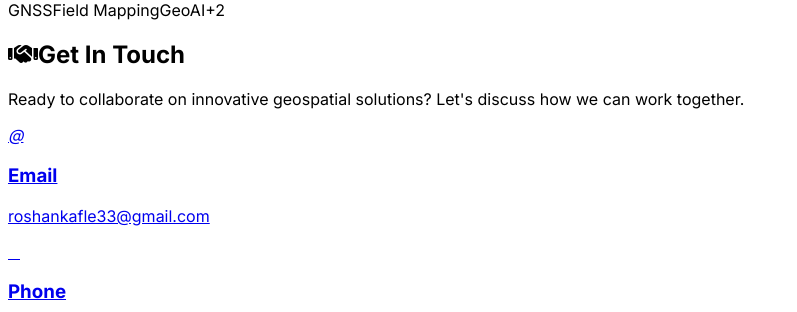
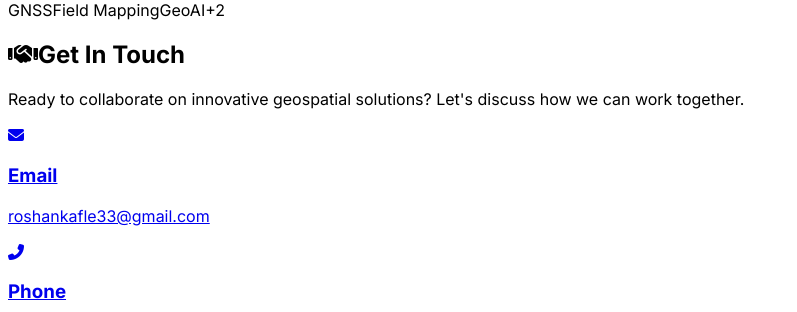
Before and after one commit to Kafle33/personal-portfolio, a React (Vite) app in the folder client/: page / in a window 1280 px wide. Shown: the part 9580-9892 px from the top of the page, without its empty margins (0-797 px from the left). Built offline with nearby package versions, Linux system fonts and the light colour scheme.

Commit message:
feat(poftfolio): smooth and optimize

```diff
--- a/client/src/components/sections/Contact.tsx
+++ b/client/src/components/sections/Contact.tsx
@@ -8,7 +8,7 @@ export const Contact = () => {
     const contactMethods = [
         {
             id: 'email',
-            icon: "fa-at",
+            icon: "fas fa-envelope",
             label: "Email",
             value: personalInfo.email,
             href: `mailto:${personalInfo.email}`,
@@ -17,7 +17,7 @@ export const Contact = () => {
         },
         {
             id: 'phone',
-            icon: "fa-mobile-alt",
+            icon: "fas fa-phone-alt",
             label: "Phone",
             value: personalInfo.phone,
             href: `tel:${personalInfo.phone}`,
@@ -106,7 +106,7 @@ export const Contact = () => {
                                     whileHover={{ y: -6, scale: 1.02 }}
                                     transition={{ duration: 0.3, ease: easing.smooth }}
                                 >
-                                    <Card className="p-8 h-full flex flex-col items-center text-center bg-card border-border/50 hover:border-primary/40 transition-all duration-500 group shimmer-effect glow-hover">
+                                    <Card className="p-6 h-full flex flex-col items-center text-center bg-card border-border/50 hover:border-primary/40 transition-all duration-500 group shimmer-effect glow-hover overflow-hidden">
                                         <motion.div
                                             className={`${method.bgColor} w-16 h-16 rounded-2xl flex items-center justify-center mb-6 shadow-inner`}
                                             whileHover={{ scale: 1.1, rotate: 8 }}
@@ -115,7 +115,10 @@ export const Contact = () => {
                                             <i className={`${method.icon} text-2xl ${method.color}`}></i>
                                         </motion.div>
                                         <h3 className="font-bold text-foreground mb-2">{method.label}</h3>
-                                        <p className="text-muted-foreground text-sm group-hover:text-primary transition-colors duration-300 break-all">
+                                        <p
+                                            className="text-muted-foreground text-sm group-hover:text-primary transition-colors duration-300 w-full truncate px-2"
+                                            title={method.value}
+                                        >
                                             {method.value}
                                         </p>
                                     </Card>
```
